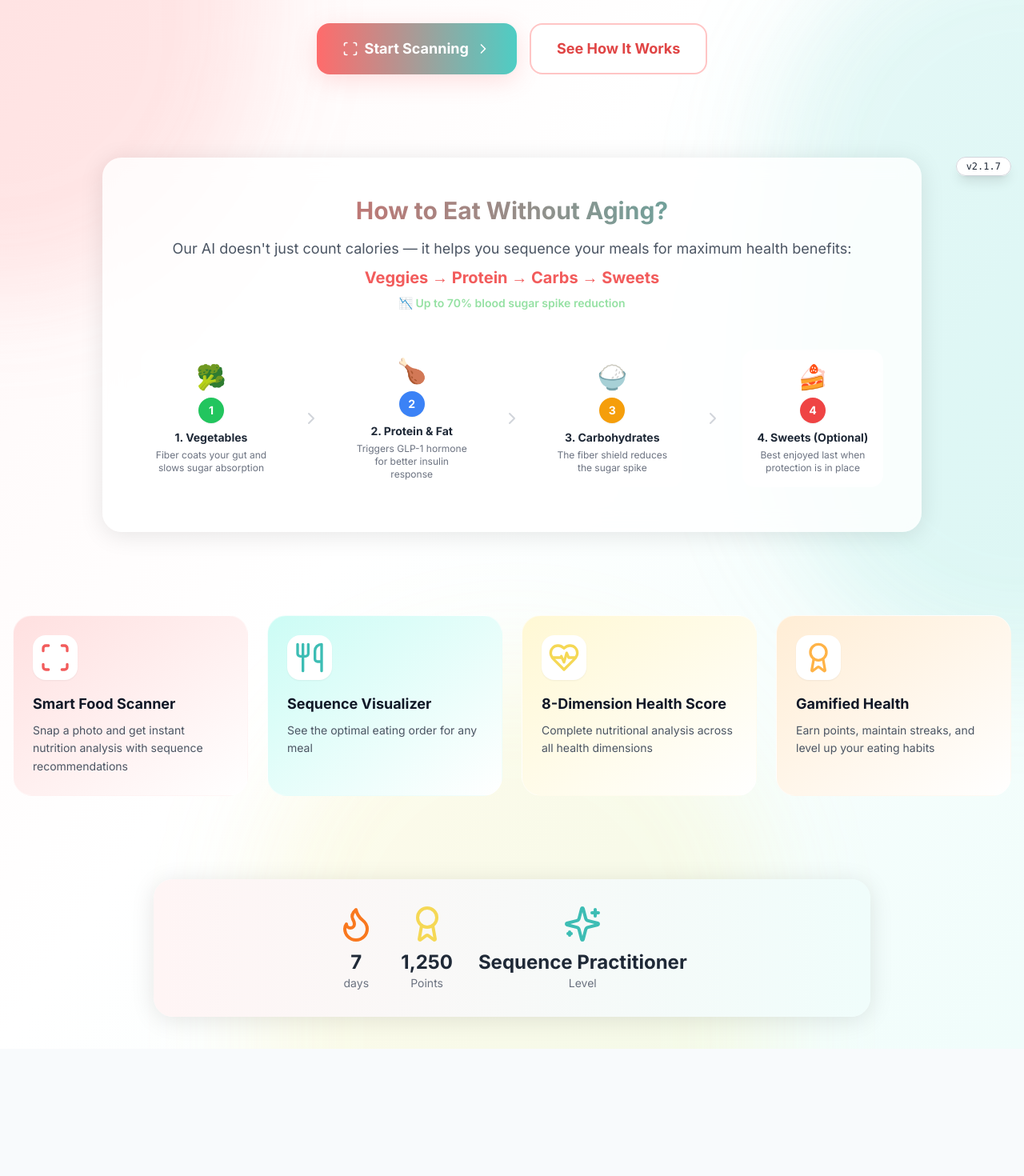
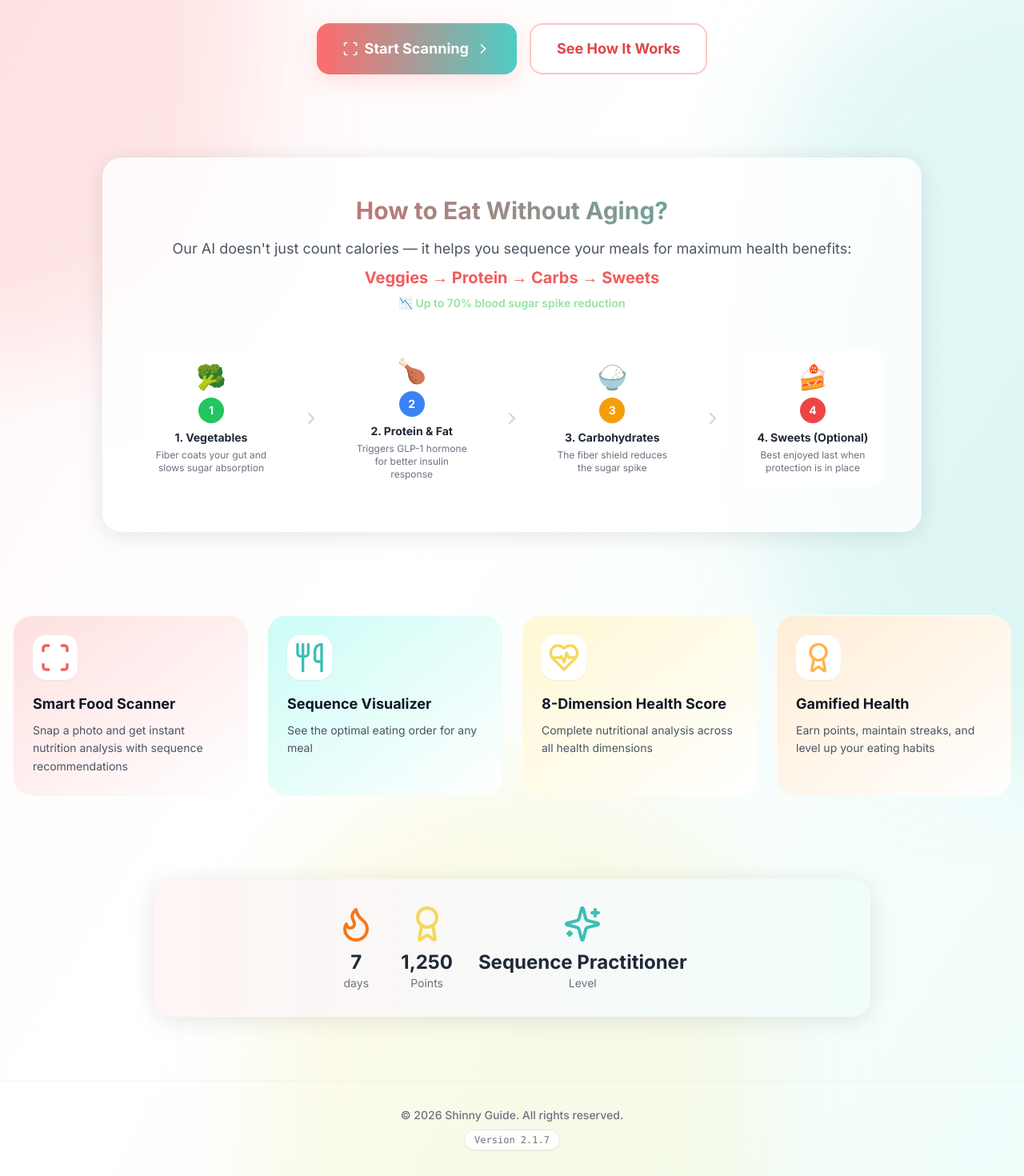
Before and after one commit to bejranonda/Nutri-Vision-AI, a Next.js app in the folder frontend/: page /en in a window 1280 px wide. Shown: the part 566-2036 px from the top of the page at 80% size. Before the commit the page ends 1877 px from the top, so only its background shows below. Built offline with nearby package versions, Linux system fonts and the light colour scheme.

Commit message:
fix(ui): move version display to a static footer for reliable visibility

```diff
--- a/frontend/src/app/[locale]/page.tsx
+++ b/frontend/src/app/[locale]/page.tsx
@@ -244,12 +244,15 @@ export default function HomePage() {
         </div>
       </section>
 
-      {/* Version Display */}
-      <div className="fixed bottom-4 right-4 z-[9999] transition-opacity">
-        <span className="text-xs font-mono text-gray-800 bg-white shadow-lg px-3 py-1 rounded-full border border-gray-300 hover:bg-gray-50 hover:text-brand-primary-600 cursor-default">
-          v2.1.7
-        </span>
-      </div>
+      {/* Footer / Version Display */}
+      <footer className="container mx-auto px-4 py-8 relative z-10 text-center border-t border-gray-200/50 mt-10">
+        <div className="flex flex-col items-center justify-center gap-2">
+          <p className="text-sm text-gray-500 font-medium">© {new Date().getFullYear()} Shinny Guide. All rights reserved.</p>
+          <span className="text-xs font-mono text-gray-500 bg-white/80 px-3 py-1 rounded-full border border-gray-200 shadow-sm hover:text-brand-primary-500 transition-colors cursor-default">
+            Version 2.1.7
+          </span>
+        </div>
+      </footer>
     </div>
   );
 }
```
